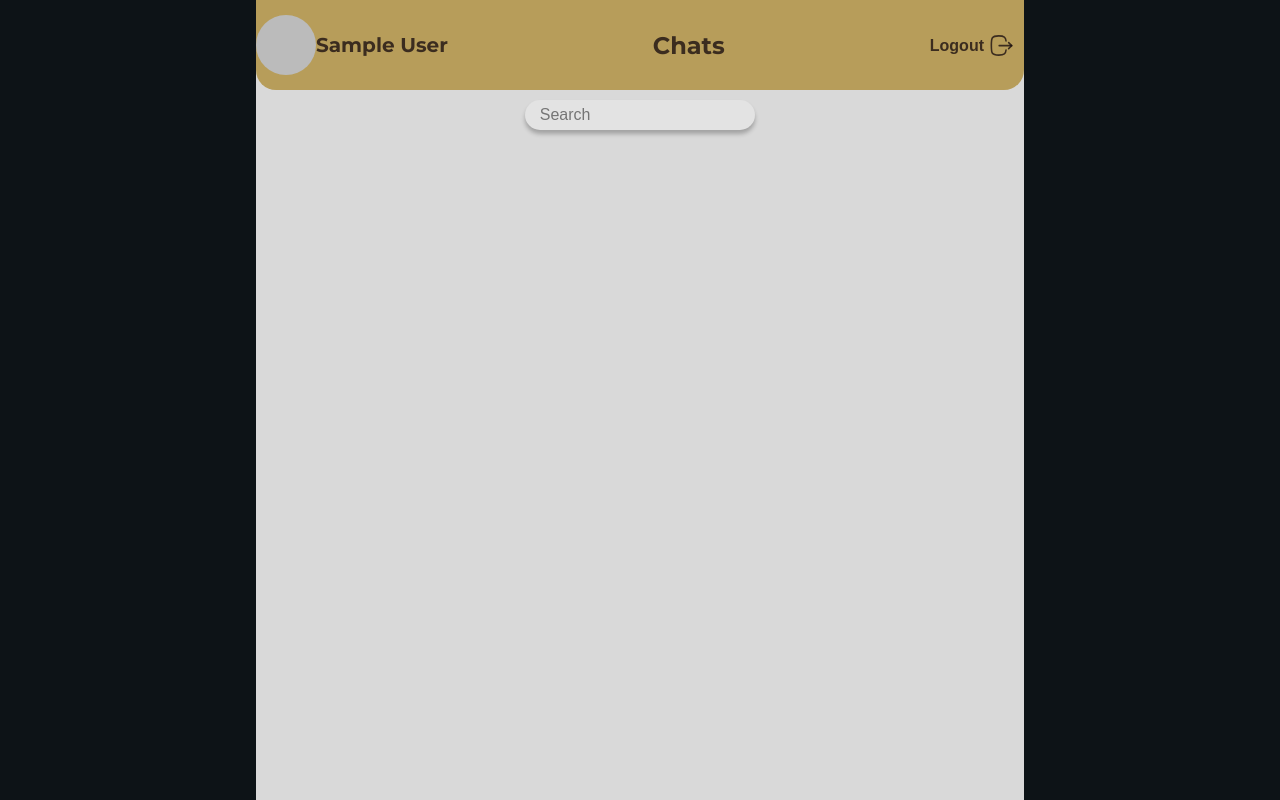
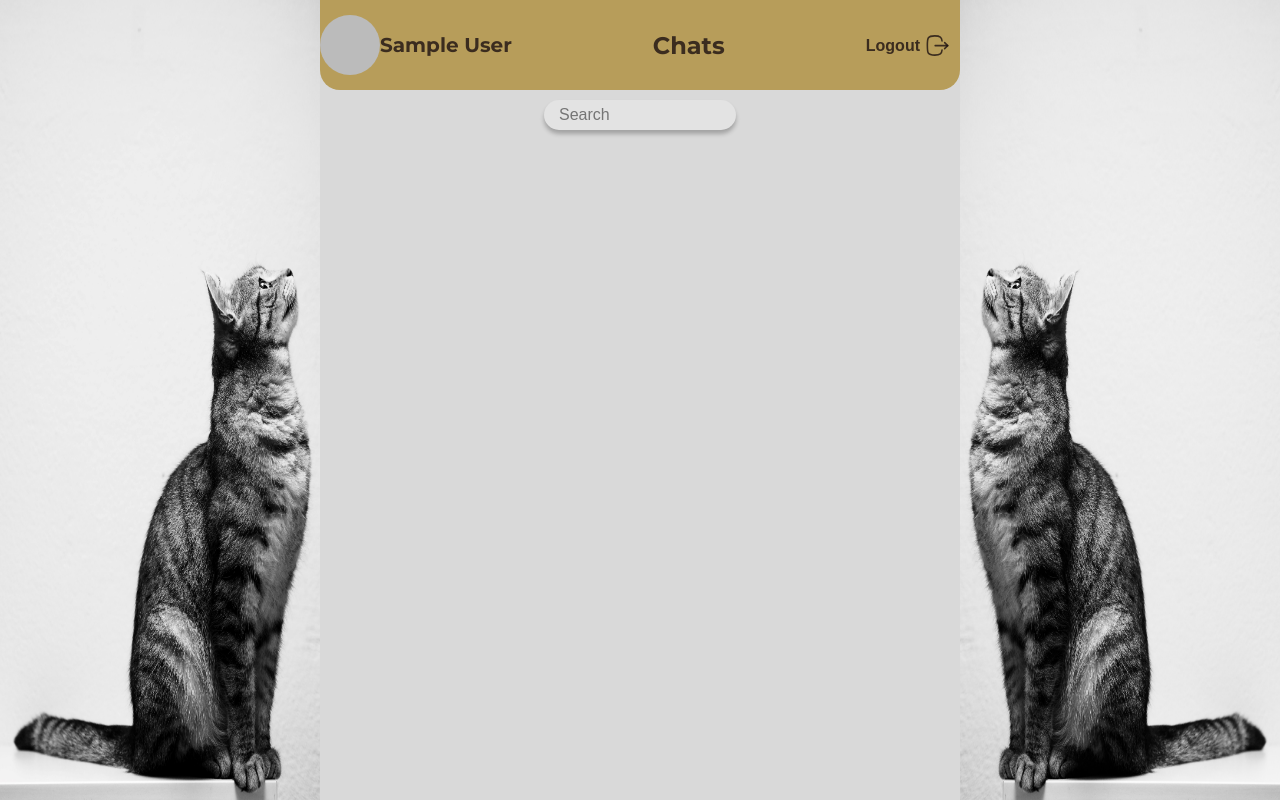
Before and after one commit to xousik/Chat-App, a React (Create React App) app: page / in a window 1280 px wide. Built offline with nearby package versions, Linux system fonts and the light colour scheme; no server answers; the database is empty; sample sign-in values are in the browser's storage.

Commit message:
Added cats images to left and right sidebar in LogedMainView and ChatView

```diff
--- a/src/views/ChatView.styles.ts
+++ b/src/views/ChatView.styles.ts
@@ -4,11 +4,12 @@ export const OuterWrapper = styled.div`
   width: 100%;
   height: 100vh;
   background-color: ${({ theme }) => theme.colors.customBlack};
+  display: flex;
 `;
 
 export const Wrapper = styled.div`
   margin: 0 auto;
-  width: 60%;
+  width: 50%;
   height: 100vh;
   display: flex;
   flex-direction: column;
--- a/src/views/ChatView.tsx
+++ b/src/views/ChatView.tsx
@@ -7,6 +7,9 @@ import { doc, onSnapshot, arrayUnion, updateDoc } from 'firebase/firestore';
 import { db } from 'FirebaseApp/firebase';
 import { AuthContext } from 'context/AuthContext';
 import { v4 as uuidv4 } from 'uuid';
+import catLeft from 'assets/images/catLeft.jpg';
+import catRight from 'assets/images/catRight.jpg';
+import { LeftSidebarImg, RightSidebarImg } from './LogedMainView.styles';
 
 export interface ICurrentUser {
   currentUser?: {
@@ -90,6 +93,7 @@ const ChatView = () => {
 
   return currentUser ? (
     <OuterWrapper>
+      <LeftSidebarImg src={catLeft} />
       <Wrapper>
         <Header user={user.user} />
         <MessagesWrapper ref={messagesRef}>
@@ -105,6 +109,7 @@ const ChatView = () => {
         </MessagesWrapper>
         <ChatInput user={user} handleSend={handleSend} setText={setText} text={text} />
       </Wrapper>
+      <RightSidebarImg src={catRight} />
     </OuterWrapper>
   ) : null;
 };
--- a/src/views/LogedMainView.styles.ts
+++ b/src/views/LogedMainView.styles.ts
@@ -1,16 +1,37 @@
 import styled from 'styled-components';
+
+export const LeftSidebarImg = styled.img`
+  width: 25%;
+  /* left: -240px; */
+  height: 100vh;
+  display: inline-block;
+  position: absolute;
+  /* display: none; */
+`;
+
+export const RightSidebarImg = styled.img`
+  width: 25%;
+  /* right: -240px; */
+  right: 0;
+  height: 100vh;
+  display: inline-block;
+  position: absolute;
+  /* display: none; */
+`;
 
 export const OuterWrapper = styled.div`
   width: 100%;
   height: 100vh;
   background-color: ${({ theme }) => theme.colors.customBlack};
+  display: flex;
 `;
 
 export const MainWrapper = styled.div`
-  width: 60%;
+  width: 50%;
   margin: 0 auto;
   height: 100vh;
   background-color: ${({ theme }) => theme.colors.gray};
+  z-index: 9999;
 
   @media (max-width: 700px) {
     height: 90vh;
--- a/src/views/LogedMainView.tsx
+++ b/src/views/LogedMainView.tsx
@@ -6,9 +6,11 @@ import { UserContext } from 'context/UserContext';
 import UserChats from 'components/organisms/UserChats/UserChats';
 import { AuthContext } from 'context/AuthContext';
 import { ICurrentUser } from './ChatView';
-import { MainWrapper, OuterWrapper } from './LogedMainView.styles';
+import { LeftSidebarImg, RightSidebarImg, MainWrapper, OuterWrapper } from './LogedMainView.styles';
 import Header from 'components/molecules/Header/Header';
 import SearchBar from 'components/molecules/SearchBar/SearchBar';
+import catLeft from 'assets/images/catLeft.jpg';
+import catRight from 'assets/images/catRight.jpg';
 
 export interface IUser {
   user?: {
@@ -26,12 +28,14 @@ const LogedMainView = () => {
   localStorage.removeItem('currentChatId');
   return (
     <OuterWrapper>
+      <LeftSidebarImg src={catLeft} />
       <MainWrapper>
         <Header handleLogOut={() => signOut(auth)} user={currentUser} hasLogout={true} />
         <SearchBar />
         <SearchResult user={user} />
         <UserChats />
       </MainWrapper>
+      <RightSidebarImg src={catRight} />
     </OuterWrapper>
   );
 };
```
Also changed, not shown: src/assets/images/catLeft.jpg (added), src/assets/images/catRight.jpg (added).
